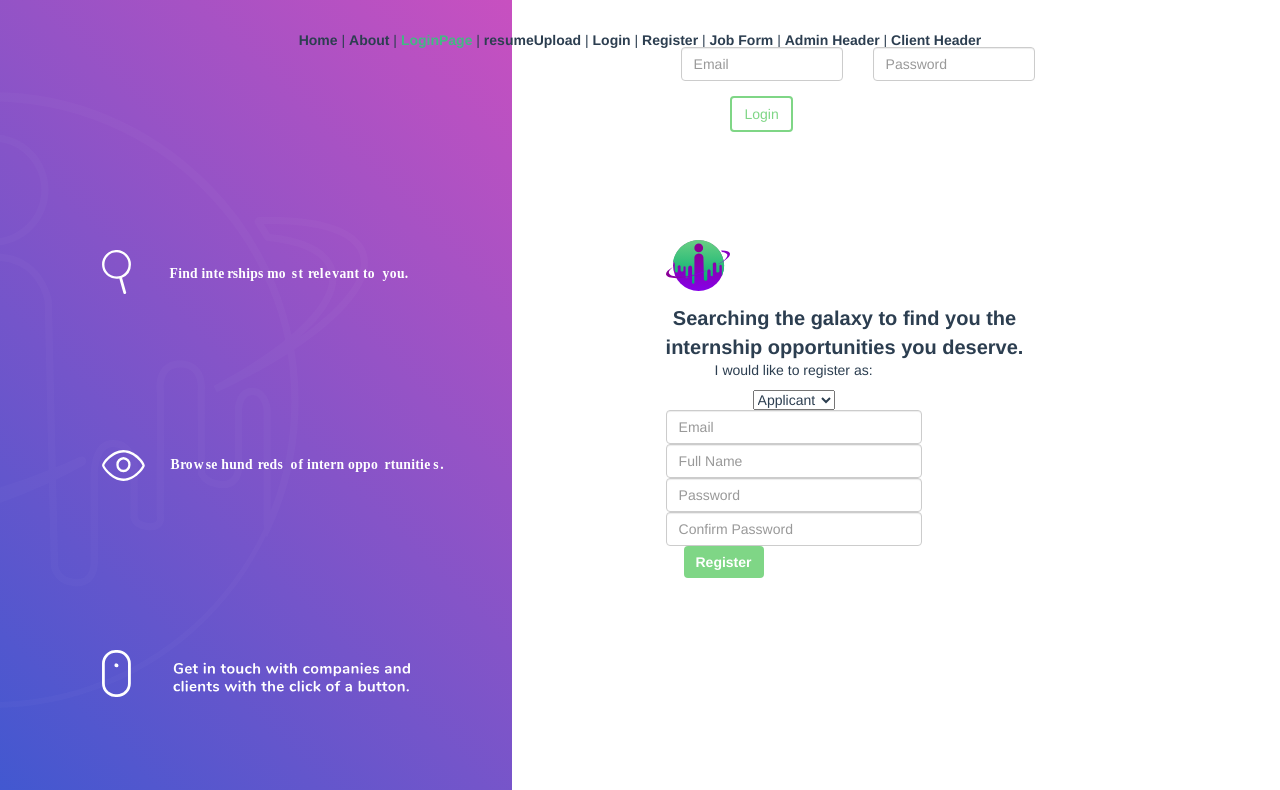
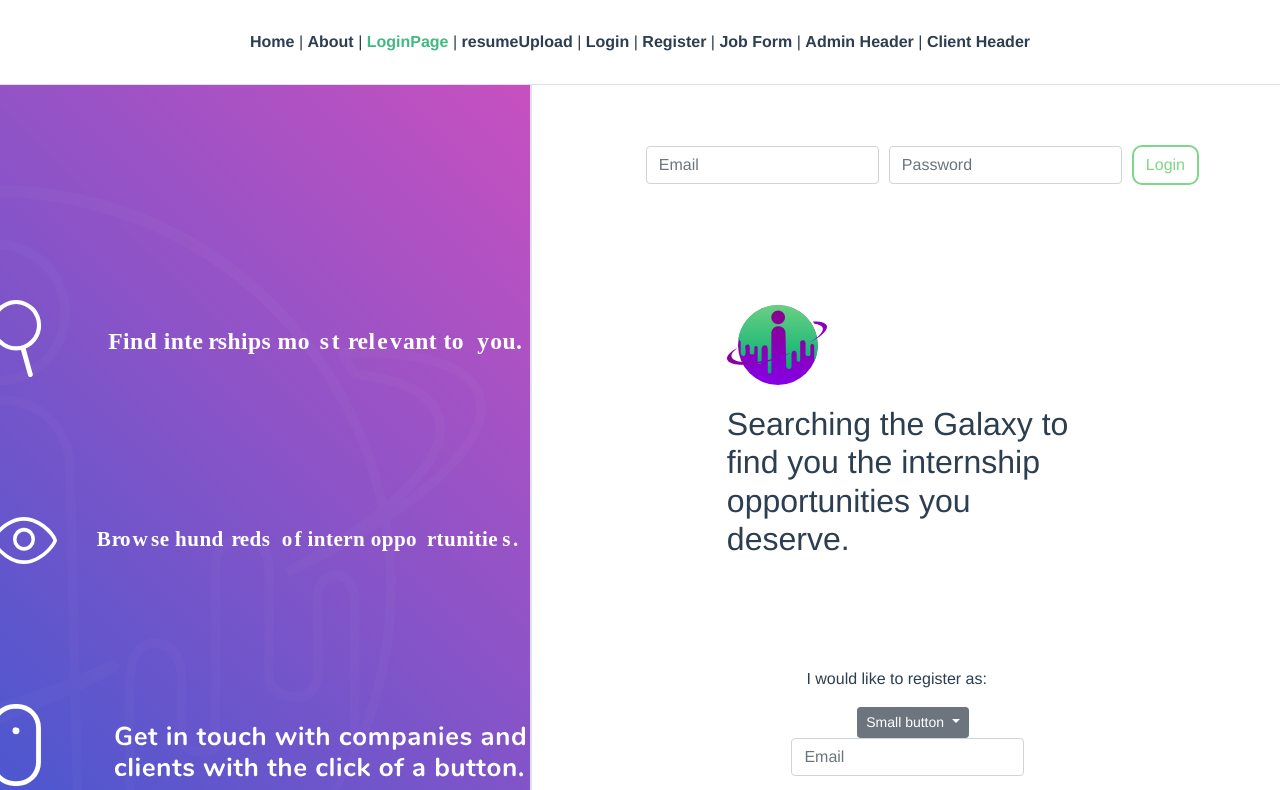
Before and after one commit to carmen-c/interngalactic, a Vue app in the folder myapp/: page /LoginPage in a window 1280 px wide. Shown: the top 790 px of the page. Built offline with nearby package versions, Linux system fonts and the light colour scheme.

Commit message:
LoginPageRevision

```diff
--- a/myapp/src/App.vue
+++ b/myapp/src/App.vue
@@ -37,6 +37,6 @@
   color: #42b983;
 }
 #app {
-	z-index: 999;
+	z-index: 999999;
 }
 </style>
--- a/myapp/src/views/LoginPage.vue
+++ b/myapp/src/views/LoginPage.vue
@@ -1,80 +1,75 @@
 <template>
  <div class="loginPage">
-
-  <div class="leftcolumn">
-    <div id="strokeLogo">
-      <img src="../../images/strokeLOGO.svg"/>
+	<!-- Columns are always 50% wide, on mobile and desktop -->
+<div class="row">
+  <div class="col-md-5 border left">
+	  <img class="strokeLogo" src="../../images/strokeLOGO.svg"/>
+	  <div class="aboutImgs">
+		<div class="row">
+			<img src="../../images/find.svg" />
 		</div>
-
-    <div id="alignment">
-        <div id="find">
-    <img src="../../images/find.svg"/>
+		<div class="row">
+			<img src="../../images/browse.svg" />
 		</div>
-        <div id="browse">
-    <img src="../../images/browse.svg"/>
-    </div>
-
-        <div id="inTouch">
-    <img src="../../images/getintouch.svg"/>
+		<div class="row">
+			<img src="../../images/getintouch.svg" />
 		</div>
 	</div>
 	</div>
-
-  <link href="https://maxcdn.bootstrapcdn.com/bootstrap/3.3.7/css/bootstrap.min.css" rel="stylesheet"/>
-
+  <div class="col-md-7 border">
+	<div class="container">
+		<div class="row">
+		  <div class="col-xs-12 loginContainer">
+			<div class="form-inline">
   				<div class="form-group">
-    <fieldset class="form-group col-xs-6">
-		  <input type="email" class="form-control" v-model="email"
-			   id="exampleInputEmail1" aria-describedby="emailHelp"
-			   placeholder="Email">
-          </fieldset>
-  <fieldset class="form-group col-xs-6">
-		  <input type="password" class="form-control" v-model="password"
-				   id="exampleInputPassword1" placeholder="Password">
-        </fieldset>
-  <fieldset class="form-group col-xs-6">
-		  <button v-on:click="signup" id="loginbut" type="submit" class="btn btn-primary">Login</button>
-  </fieldset>
+					<input type="email" class="form-control" id="exampleInputEmail3" placeholder="Email">
 				</div>
-
-  <div id="greeting">
-    <img id="logo" src="../../images/InternLogo.svg"/>
-    <p id="slogan"><b>Searching the galaxy to find you
-      the <br> internship opportunities you deserve.</b></p>
+				<div class="form-group">
+					<input type="password" class="form-control" id="exampleInputPassword3" placeholder="Password">
 				</div>
-
-  <div class="regForm">
-
-    <p id="preference">I would like to register as:</p>
-
-      <select id="preference">
-        <option value="applicant">Applicant</option>
-        <option value="employer">Employer</option>
-      </select>
-
-
-		 <input type="email" class="form-control" v-model="email"
-			   id="exampleInputEmail1" aria-describedby="emailHelp"
-			   placeholder="Email">
-
-        <input type="text" class="form-control" v-model="name"
-			   id="exampleInputName" placeholder="Full Name">
-
-
-		  <input type="password" class="form-control" v-model="password"
-				   id="exampleInputPassword1" placeholder="Password">
-
-
-		  <input type="password" class="form-control" v-model="retypePass" placeholder="Confirm Password">
-
-
-		  <button v-on:click="signup" id="register" type="submit" class="btn btn-primary"><b>Register</b></button>
+				  	<button type="submit" class="btn btn-default" id="signinBtn">Login</button>
 			</div>
-
-
-
 			</div>
-
+				<div class="col-xs-12 textA">
+					<div class="right-missionContainer">
+						<img src="../../images/InternLogo.svg" class="login-internLogo"/>
+						<h2>Searching the Galaxy to find you the internship opportunities you deserve.</h2>
+					</div>
+				</div>
+<div class="col-xs-12 registerContainer">
+	<div>
+		<p style="text-align:left">I would like to register as:</p>
+		<!-- Small button groups (default and split) -->
+<div class="btn-group">
+  <button class="btn btn-secondary btn-sm dropdown-toggle" type="button" data-toggle="dropdown" aria-haspopup="true" aria-expanded="false">
+    Small button
+  </button>
+  <div class="dropdown-menu">
+    ...
+  </div>
+</div>
+		<div class="row">
+			<div class="form-group">
+				<input type="email" class="form-control" id="exampleInputEmail3" placeholder="Email">
+			</div>
+		</div>
+		<div class="row">
+			<div class="form-group">
+				<input type="name" class="form-control" id="exampleInputEmail3" placeholder="Full Name">
+			</div>
+		</div>
+		<div class="row">
+			<div class="form-group">
+				<input type="password" class="form-control" id="exampleInputEmail3" placeholder="Password">
+			</div>
+		</div>
+	</div>
+</div>
+</div>
+	</div>
+		</div>
+			</div>
+				</div>
 
 </template>
 
@@ -100,112 +95,64 @@ import Register from "@/components/Register.vue";
 
 <style>
 @import url("https://stackpath.bootstrapcdn.com/bootstrap/4.2.1/css/bootstrap.min.css");
-</style>
-<style>
 
-  	.leftcolumn {
-		display:flex;
-		position:fixed;
+	.border {
+		border: 1px solid
+	}
+	.left {
+		background: linear-gradient(-135deg, #c850c0, #4158d0);
+		height: 100vh;
 		overflow: hidden;
-		left:0;
-		top:0;
-		width:40vw;
-		height:100vh;
-		justify-content:center;
-		align-items:center;
-		text-align: left;
-		color: #000;
-		z-index: -1;
-        background: linear-gradient(-135deg, #c850c0, #4158d0);
-
+	}
+	.strokeLogo {
+		opacity: 0.02;
+		position: absolute;
+		top: 100px;
+		left: -500px;
+		width: 1000px;
+	}
+	.aboutImgs {
+		margin-top: 80px;
+	}
+	.aboutImgs img{
+		padding-top: 130px;
+		margin: 5px;
+	}
+	.row {
+		text-align: center;
+		justify-content: center;
 	}
 
-  #strokeLogo{
-    opacity: 0.02;
-    position: fixed;
-    width: 60%;
-    height: auto;
-    float: left;
-    left: -400px;
-
+/************* RIGHT SIDE **************************/
+	.form-inline {
+		float: right;
 	}
-
-  #find{
-    position: fixed;
-    width: 24%;
-    height: auto;
-    top: 250px;
+	.form-group {
+		margin-right: 10px;
 	}
-
-    #browse{
-    position: fixed;
-    width: 27%;
-    height: auto;
-    top: 450px;
-
+	#signinBtn {
+		border:2px solid #7fd686;
+		color: #7fd686;
+		border-radius: 10px;
 	}
-
-    #inTouch{
-    position: fixed;
-    width: 24%;
-    height: auto;
-    top: 650px;
+	.loginContainer {
+		width: 100%;
+		margin-right: 80px;
+		margin-top: 60px;
 	}
-
-
-  #alignment{
-    position: relative;
-    float: left;
-    left: -30%;
+	.textA {
+		text-align: left;
 	}
-
-
-  #loginbut {
-    border: 2px solid #7FD686;
-    background-color: #FFFFFF;
-    color: #7FD686;
-
+	.login-internLogo {
+		width: 100px;
+		margin-bottom: 20px;
 	}
-
-  .form-group{
-    width: 30%;
-    height: auto;
-    position: fixed;
-    float: right;
-    top: 3%;
-    right: 0px;
-    bottom: 0;
-    left: 40%;
+	.right-missionContainer {
+		padding-right: 180px;
+		padding-left: 180px;
+		margin-top: 120px;
 	}
-
-  #logo{
-    width: 5%;
-    position: fixed;
-    left: 52%;
-    top: 30%;
+	.registerContainer {
+		margin: 100px;
 	}
-
-  #slogan{
-    position: fixed;
-    left: 52%;
-    top: 38%;
-    font-size: 20px;
-
-  }
-
-  .regForm{
-    position: fixed;
-    width: 20%;
-    left: 52%;
-    top: 45%;
-  }
-
-  #register{
-    background-color: #7FD686;
-    border: none;
-    float: left;
-    margin-left: 7%;
-  }
-
-
 </style>
--- a/myapp/src/views/resumeUpload.vue
+++ b/myapp/src/views/resumeUpload.vue
@@ -49,10 +49,8 @@ export default {
 	.resumeUpload {
 		width: 100vw;
 		height: 100vh;
-		background-color: blanchedalmond;
 	}
 	.formWrapper {
-		background-color: aquamarine;
 		display:flex;
 		position:fixed;
 		width:100vw;
@@ -61,7 +59,6 @@ export default {
 		align-items:center;
 		text-align: left;
 		color: #000;
-		background: linear-gradient(-135deg, #c850c0, #4158d0);
 	}
 	.formContainer {
 		text-align: left;
```
Lines whose indentation alone changed are shown as unchanged.
